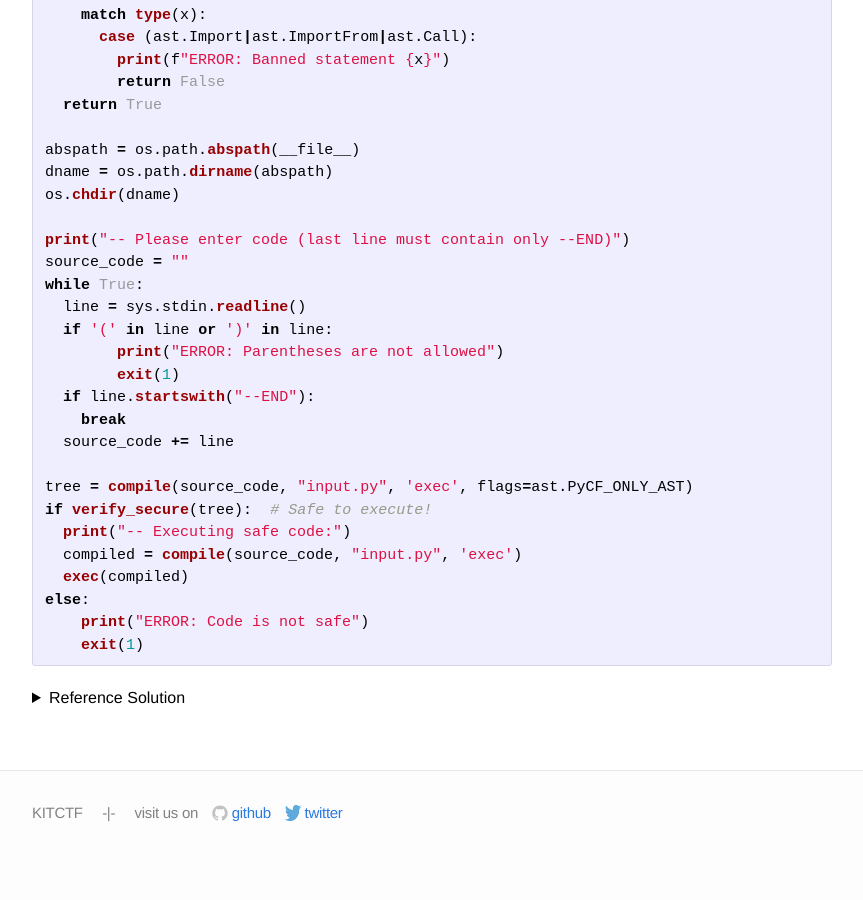
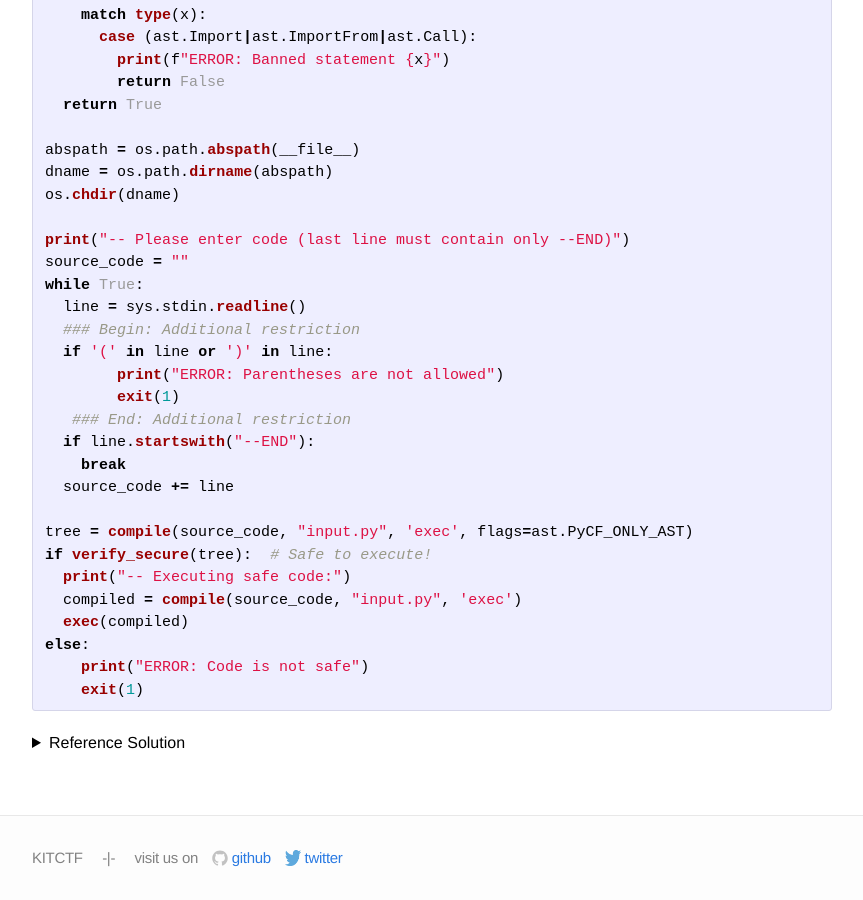
Before and after one commit to kitctf/www, a Jekyll site: the page built from _posts/2023-07-07-python-jails.md, in a window 1280 px wide and 900 px high, scrolled down 3530 px. Shown: the whole window, without its empty margins (208-1071 px from the left). Built offline with Jekyll 4.4.1, drawn with Linux system fonts in a browser that asks for light colours; before the commit the page ends 4385 px from its top, so only the background shows below that.

Commit message:
point out where treebox chals differ
Co-authored-by: intrigus-lgtm <60750685+intrigus-lgtm@users.noreply.github.com>

```diff
--- a/_posts/2023-07-07-python-jails.md
+++ b/_posts/2023-07-07-python-jails.md
@@ -211,9 +211,11 @@ print("-- Please enter code (last line must contain only --END)")
 source_code = ""
 while True:
   line = sys.stdin.readline()
+  ### Begin: Additional restriction
   if '(' in line or ')' in line:
         print("ERROR: Parentheses are not allowed")
         exit(1)
+   ### End: Additional restriction
   if line.startswith("--END"):
     break
   source_code += line
```
